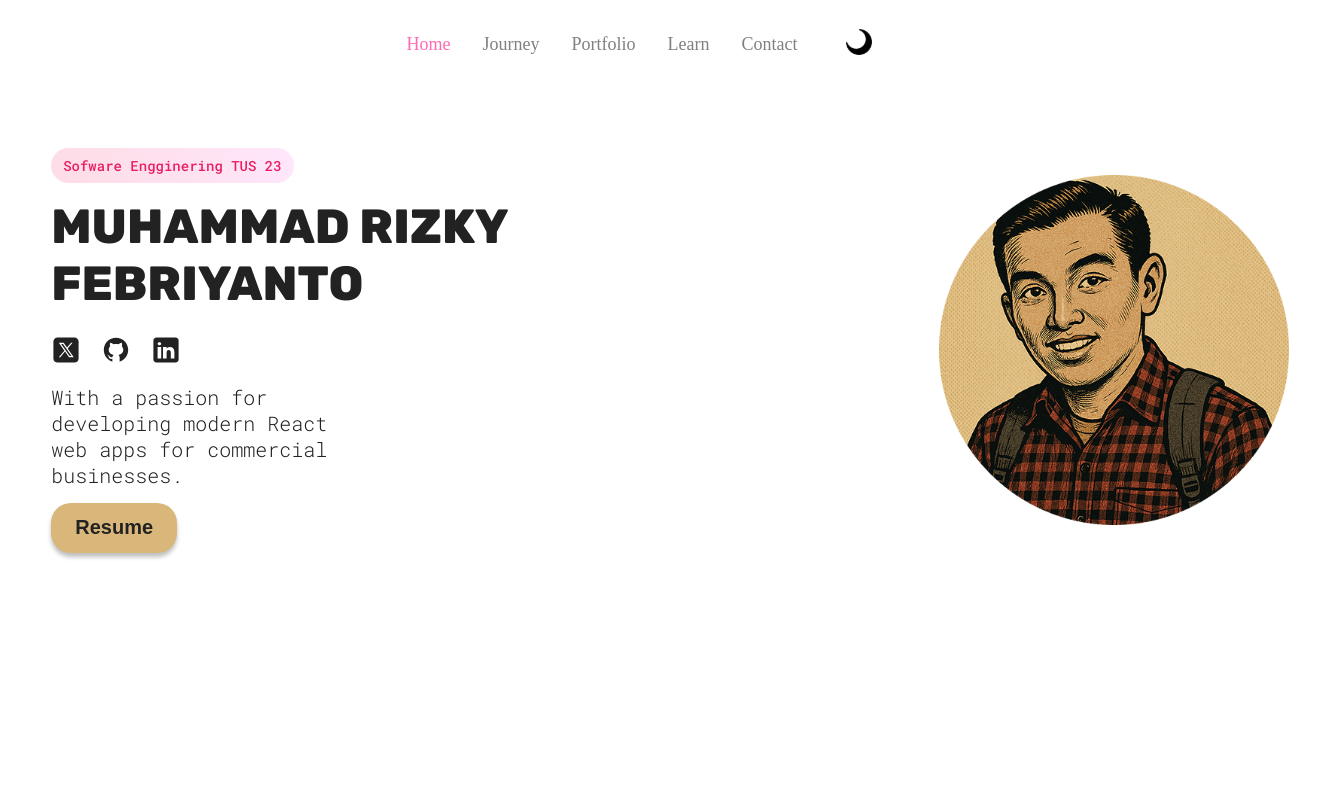
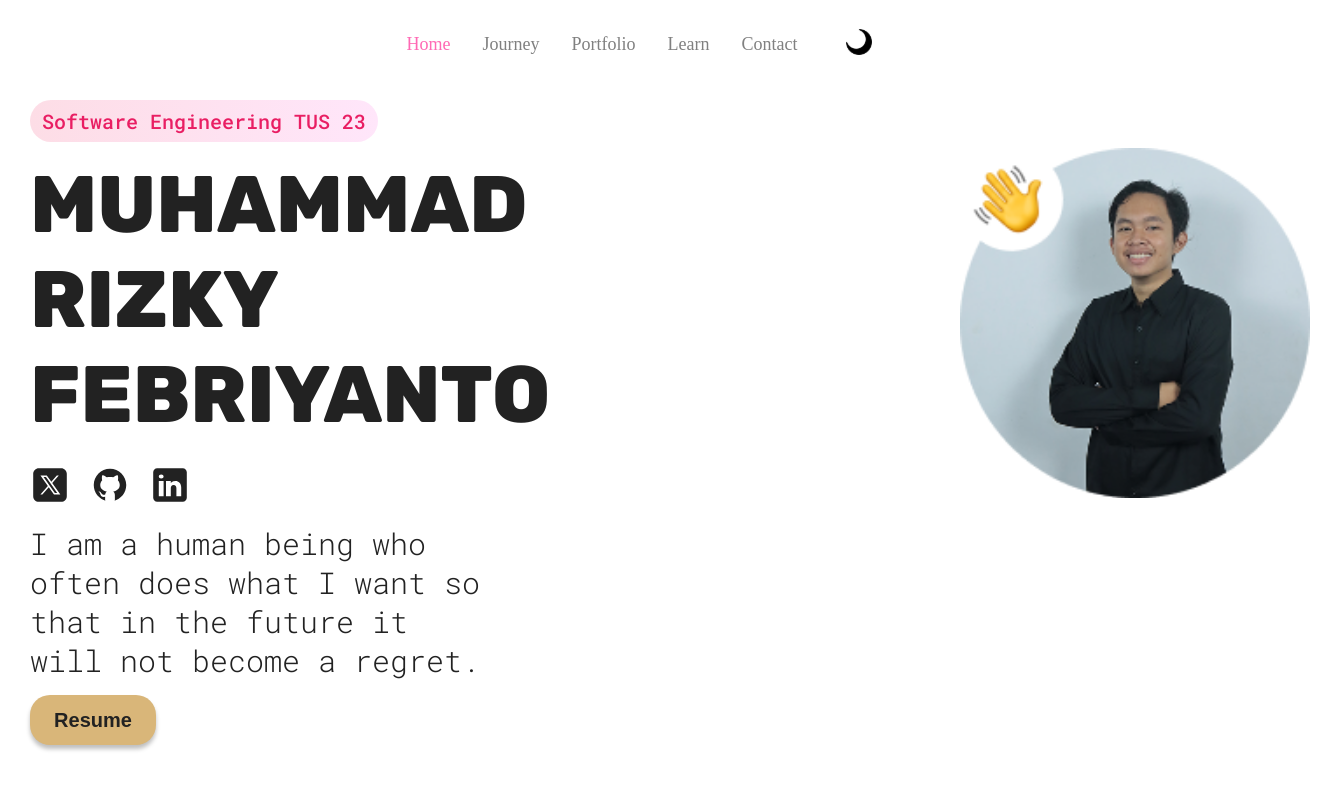
Before and after one commit to duriskifeb/portfolio-mi, a React (Vite) app: page / in a window 1280 px wide. Shown: the top 790 px of the page, 1340 px wide, since content can reach past the window. Built offline with nearby package versions, Linux system fonts and the light colour scheme.

Commit message:
yes(progres)

```diff
--- a/src/App.jsx
+++ b/src/App.jsx
@@ -4,6 +4,7 @@ import Hero from "./component/Hero/Hero.jsx";
 import Card from "./component/Card/Card.jsx"
 
 function App() {
+
   return (
     <>
       <Header />
--- a/src/component/Hero/Hero.jsx
+++ b/src/component/Hero/Hero.jsx
@@ -1,5 +1,5 @@
 import styles from "../Hero/HeroStyles.module.css";
-import heroImg from "../../assets/profile.png";
+import heroImg from "../../assets/me.png";
 import twitterLight from "../../assets/twitter-light.svg";
 import twitterDark from "../../assets/twitter-dark.svg";
 import githubLight from "../../assets/github-light.svg";
@@ -7,7 +7,7 @@ import githubDark from "../../assets/github-dark.svg";
 import linkedinLight from "../../assets/linkedin-light.svg";
 import linkedinDark from "../../assets/linkedin-dark.svg";
 import CV from "../../assets/cv.pdf";
-import { useTheme } from "../../common/ThemeContext"; // ini masih dipakai untuk ganti icon sosmed
+import { useTheme } from "../../common/ThemeContext";
 
 function Label({ label }) {
   return (
@@ -18,7 +18,7 @@ function Label({ label }) {
 }
 
 function Hero() {
-  const { theme } = useTheme(); // hanya butuh theme saja
+  const { theme } = useTheme();
 
   const twitterIcon = theme === "light" ? twitterLight : twitterDark;
   const githubIcon = theme === "light" ? githubLight : githubDark;
@@ -34,24 +34,23 @@ function Hero() {
         />
       </div>
       <div className={styles.info}>
-        <Label label="Sofware Engginering TUS 23" />
-        <h1 className={styles.subHeading} style={{color: theme === "dark" ? "#fff" : "#222"}}>Muhammad Rizky Febriyanto</h1>
-        {/* <h2>Frontend Developer</h2>  */}
+        <Label label="Software Engineering TUS 23" />
+        <h1 className={styles.subHeading}>Muhammad Rizky Febriyanto</h1>
 
         <span>
-          <a href="https://twitter.com/" target="_blank">
+          <a href="https://twitter.com/" target="_blank" rel="noopener noreferrer">
             <img src={twitterIcon} alt="Twitter icon" />
           </a>
-          <a href="https://github.com/" target="_blank">
+          <a href="https://github.com/" target="_blank" rel="noopener noreferrer">
             <img src={githubIcon} alt="Github icon" />
           </a>
-          <a href="https://linkedin.com/" target="_blank">
+          <a href="https://linkedin.com/" target="_blank" rel="noopener noreferrer">
             <img src={linkedinIcon} alt="Linkedin icon" />
           </a>
         </span>
         <p className={styles.description}>
-          With a passion for developing modern React web apps for commercial
-          businesses.
+          I am a human being who often does what I want so that in the future it
+          will not become a regret.
         </p>
         <a href={CV} download>
           <button className="hover">Resume</button>
--- a/src/component/Hero/HeroStyles.module.css
+++ b/src/component/Hero/HeroStyles.module.css
@@ -1,5 +1,5 @@
 :root {
-  --btn-color: #d9b679; /* Fallback jika belum di-set */
+  --btn-color: #d9b679;
   --btn-text-color: #222;
   --heading-color: #222;
 }
@@ -16,7 +16,7 @@
   gap: 3px;
   min-height: 500px;
   padding: 20px 15px;
-  margin: 60px auto 0; /* ⬅️ Tambahkan margin-top supaya turun dari Header */
+  margin: 60px auto 0;
   max-width: 1400px;
   width: 100%;
   height: auto;
@@ -44,11 +44,11 @@
 .labelText {
   color: #e91e63;
   font-weight: 500;
-  font-size: 0.875rem;
+  font-size: 20px;
 }
 
 .subHeading {
-  font-size: 3rem;
+  font-size: 5rem;
   font-weight: 600;
   color: var(--heading-color);
   margin-bottom: 0.5rem;
@@ -77,7 +77,7 @@
 }
 
 .container span a img {
-  width: 30px;
+  width: 40px;
 }
 
 .container a {
@@ -85,8 +85,9 @@
 }
 
 .description {
-  max-width: 24ch;
+  max-width: 25ch;
   text-align: center;
+  font-size: 30px;
 }
 
 .container button {
@@ -130,6 +131,7 @@
   .hero {
     max-width: 350px;
     width: 350px;
+    margin-top: -200px;
   }
 
   .info {
```
Also changed, not shown: src/assets/me.png (added), src/assets/prrofilee.png (added).
